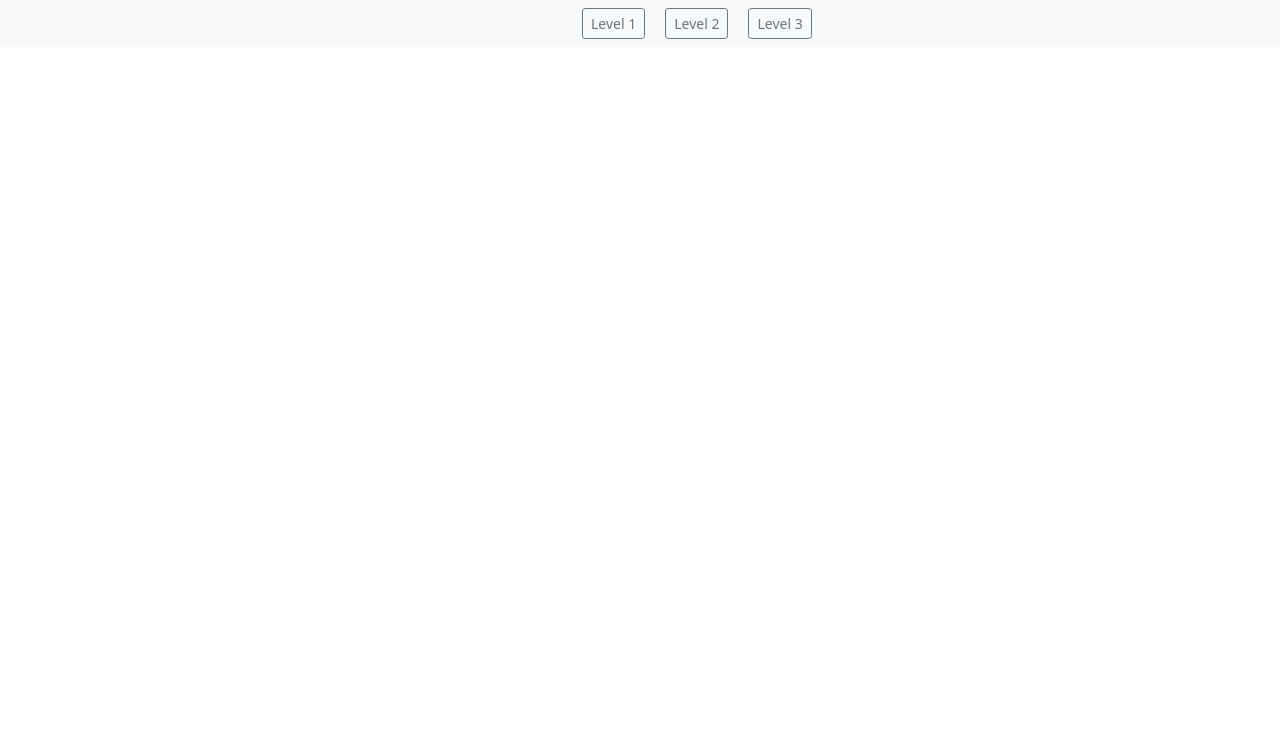
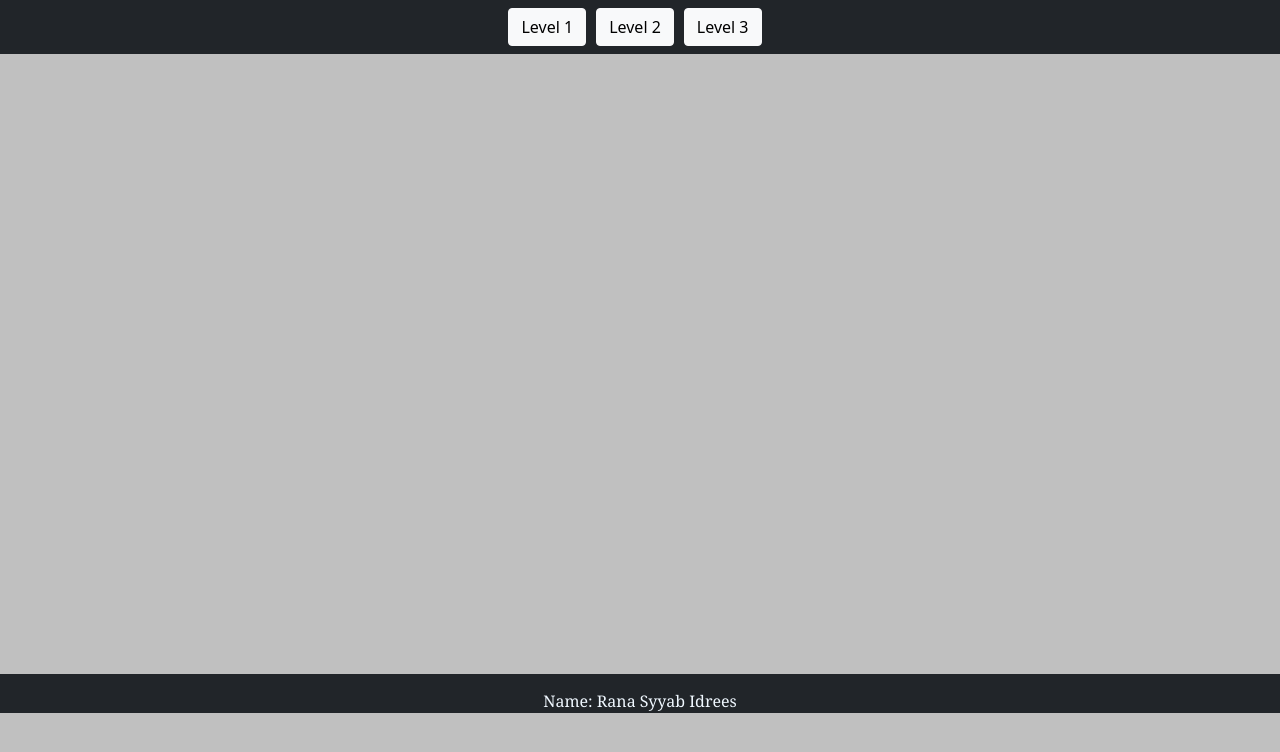
Before and after one commit to SyyabIdrees/syyabidrees.github.io, a plain HTML site: page index.html in a window 1280 px wide. Drawn offline with nearby package versions, Linux system fonts and the light colour scheme.

Commit message:
Farben und footer

```diff
--- a/css/style.css
+++ b/css/style.css
@@ -13,6 +13,9 @@
     align-items: center;
     align-content: center;
   }
+#body{
+  background-color:silver;
+}
 
 img{
     width: 20vh;
--- a/index.html
+++ b/index.html
@@ -8,19 +8,19 @@
     <link href="https://cdn.jsdelivr.net/npm/bootstrap@5.1.3/dist/css/bootstrap.min.css" rel="stylesheet" integrity="sha384-1BmE4kWBq78iYhFldvKuhfTAU6auU8tT94WrHftjDbrCEXSU1oBoqyl2QvZ6jIW3" crossorigin="anonymous">
     <link href="css/style.css" rel="stylesheet">
 </head>
-<body>
-  <nav class="navbar navbar-light bg-light">
-    <form class="container-fluid justify-content-start">
-      <button id="level1" style="margin-left: 570px;" class="btn btn-sm btn-outline-secondary" type="button">Level 1</button>
-      <button id="level2" style="margin-left: 20px;" class="btn btn-sm btn-outline-secondary" type="button">Level 2</button>
-      <button id="level3" style="margin-left: 20px;" class="btn btn-sm btn-outline-secondary" type="button">Level 3</button>
+<body id="body">
 
+  <nav class="navbar navbar-dark bg-dark">
+    <form class="container-fluid justify-content-center">
+      <button id="level1" style="margin-right: 10px;" class="btn btn-light" type="button">Level 1</button>
+      <button id="level2" style="margin-right: 10px;" class="btn btn-light" type="button">Level 2</button>
+      <button id="level3" style="margin-right: 10px;" class="btn btn-light" type="button">Level 3</button>
     </form>
   </nav>
   <div id="mem-game">
 
   </div>
-
+    <footer class="bg-dark" style="margin-top: 120px; padding-top: 15px; color: aliceblue; text-align: center; font-family:Georgia, 'Times New Roman', Times, serif;">Name: Rana Syyab Idrees</footer>
     <script src="./js/script.js"></script>
     <!--<script src="https://cdn.jsdelivr.net/npm/bootstrap@5.1.3/dist/js/bootstrap.bundle.min.js" integrity="sha384-ka7Sk0Gln4gmtz2MlQnikT1wXgYsOg+OMhuP+IlRH9sENBO0LRn5q+8nbTov4+1p" crossorigin="anonymous"></script>-->
 </body>
--- a/js/script.js
+++ b/js/script.js
@@ -5,7 +5,7 @@ let b3 = document.querySelector('#level3').addEventListener('click', () => {Crea
 function CreateItems(count, rowcount){
   let mem = {
     hWrap : null, // Dein Spielfeld
-    url : "/Memorie_Spiel/images/",
+    url : "../images/",
     sets : count,
     row : rowcount,
     grid : [],
```
